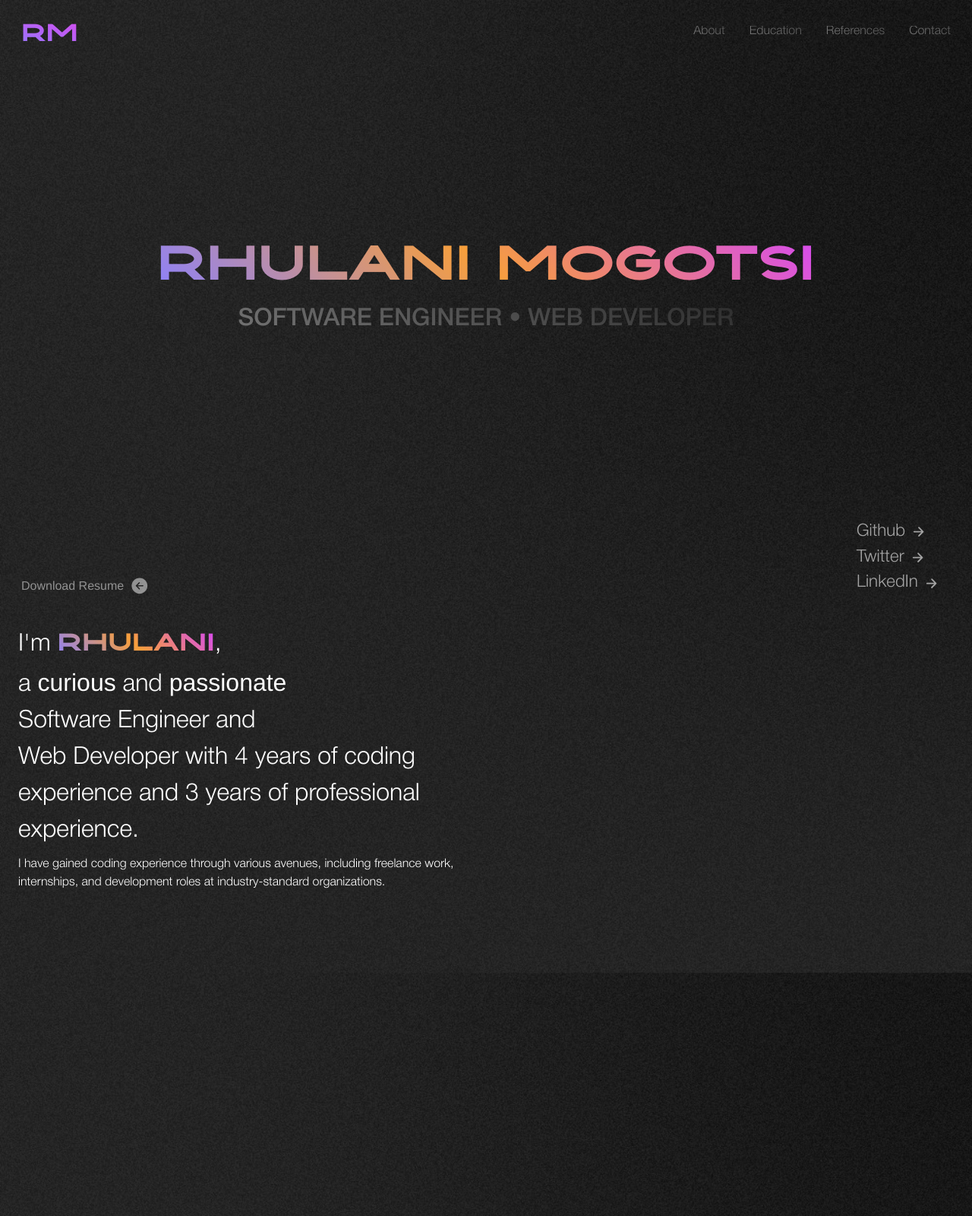
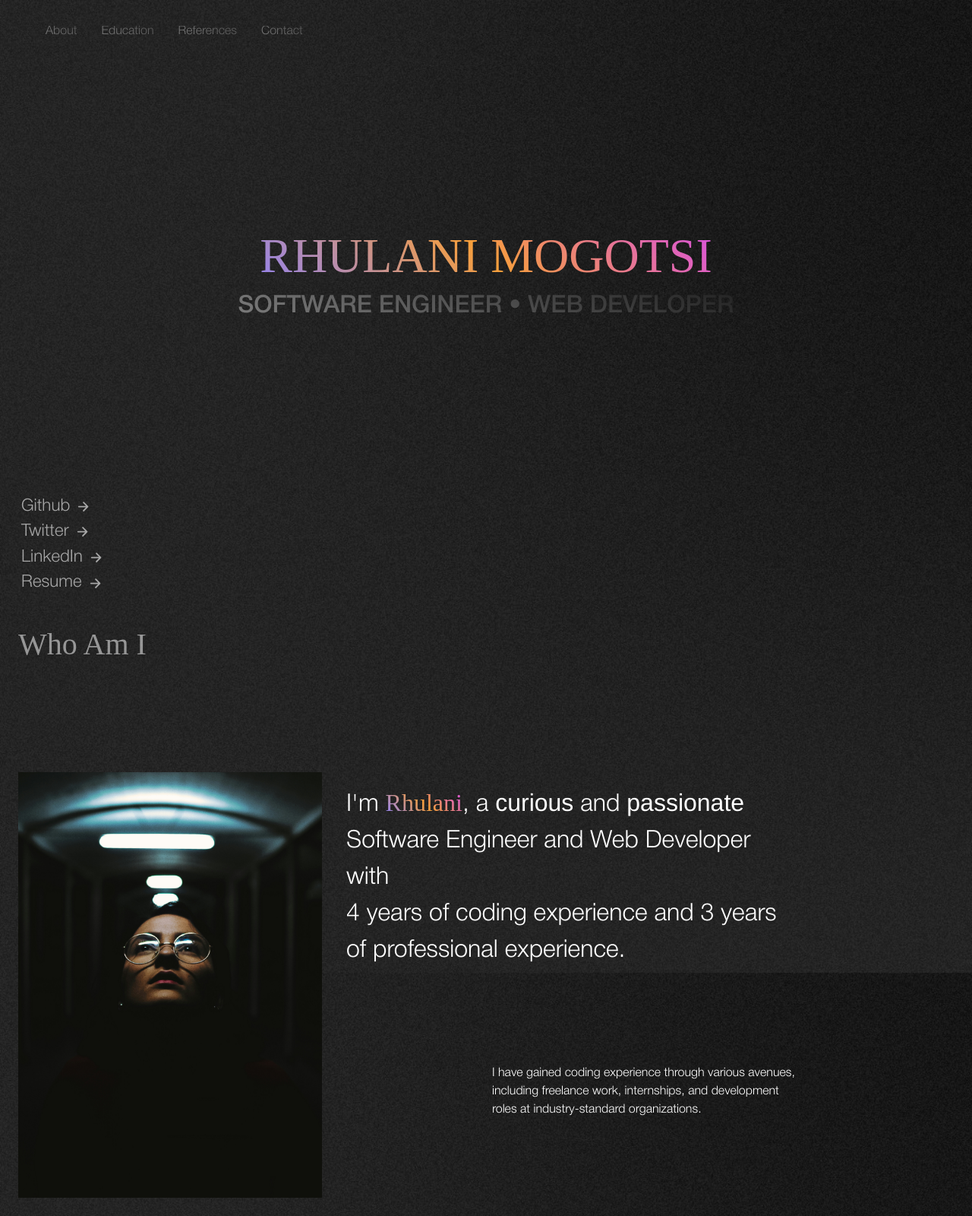
Before and after one commit to WinterTheEngineer/Kgosi-Mogotsi, a Django app: page / in a window 1280 px wide. Shown: the whole page at 76% size. Run offline with Django 5.2, Linux system fonts and the light colour scheme; some libraries are stand-ins or nearby versions; some web fonts are replaced.

Commit message:
removed logo (link)

```diff
--- a/WinterMogotsi/static/css/index.css
+++ b/WinterMogotsi/static/css/index.css
@@ -116,29 +116,17 @@ nav ul li a:hover {
 }
 
 .resume-button {
+    margin: 1rem;
+    padding: 1rem;
     display: flex;
-    margin: 1rem;
     position: relative;
     color: #ffffff80;
     align-items: center;
-    border-radius: 10px;
+    border-radius: 2rem;
     text-decoration: none;
     justify-content: center;
-    transition: color .3s ease;
-}
-
-.resume-button ion-icon {
-    font-size: 1.6rem;
-    margin-left: .5rem;
-    transition: transform .3s ease;
-}
-
-.resume-button:hover {
-    color: #ffffff;
-}
-
-.resume-button:hover ion-icon {
-    transform: rotate(-90deg)
+    border: 2px solid #ffffff00;
+    transition: color .3s ease, border-color .3s ease;
 }
 
 .site-links ul ion-icon {
@@ -269,34 +257,63 @@ nav ul li a:hover {
     filter: blur(var(--_mesh-gradient-blur)); */
 }
 
-.about-container {
+.about-grid {
+    gap: 1rem;
+    height: 100%;
+    display: grid;
+    grid-template-columns: repeat(6, 1fr);
+    grid-template-rows: repeat(4, 1fr);
+}
+
+/* r */
+
+.section-title { grid-area: 1 / 1 / 2 / 3; }
+.portrait-img { grid-area: 2 / 1 / 5 / 3; }
+.intro { grid-area: 2 / 3 / 4 / 6; }
+.more-intro { grid-area: 4 / 4 / 5 / 6; }
+.div5 { grid-area: 3 / 6 / 5 / 7; }
+.div6 { grid-area: 1 / 6 / 2 / 7; }
+
+.about-grid .section-title {
+    font-family: 'NIKEA';
+    color: #ffffff86;
+}
+
+.portrait-img {
+    width: 100%;
+    height: 100%;
+    /* overflow: hidden; */
+    object-fit: cover;
+    border: none;
+}
+
+.portrait-img img {
+    width: 100%;
     height: 100%;
 }
 
-.about-container h2 {
-    width: 50%;
+.about-grid .intro {
     color: #fff;
+    padding: 1rem;
     font-weight: 300;
     line-height: 3rem;
-    /* font-size: 2rem; */
 }
 
-.about-container h2 span {
+.about-grid h2 span {
     font-family: 'NIKEA';
     background: linear-gradient(45deg, #8a80ff, #f79f3b, #d74bee);
     -webkit-background-clip: text;
     -webkit-text-fill-color: transparent;
 }
 
-.about-container h2 .soft {
+.about-grid h2 .soft {
     font-family: 'Helvetica Neue';
     background: linear-gradient(45deg, #8a80ff, #f79f3b, #d74bee);
     -webkit-background-clip: text;
     -webkit-text-fill-color: transparent;
 }
 
-.about-container p {
-    width: 50%;
+.about-grid .more-intro {
     color: #fff;
     font-weight: 300;
 }
--- a/WinterMogotsi/templates/WinterMogotsi/index.html
+++ b/WinterMogotsi/templates/WinterMogotsi/index.html
@@ -26,7 +26,6 @@
     <header id="header">
         <div class="container-fluid header-container">
             <nav>
-                <a href="/" id="logo">RM</a>
                 <ul class="">
                     <li class="animate__animated animate__fadeInLeft">
                         <a href="#about">
@@ -59,12 +58,8 @@
                 </h3>
             </div>
             <div class="site-links">
-                <a class="resume-button" href="">
-                    Download Resume
-                    <ion-icon name="arrow-back-circle"></ion-icon>
-                </a>
-                <ul>
-                    <a href="https://github.com/CodeMasterWinter" target="_blank">
+                <ul class="animate__animated animate__fadeInUp">
+                    <a href="https://github.com/CodeMasterWinter" target="_blank" >
                         Github
                         <ion-icon name="arrow-forward-outline"></ion-icon>
                     </a>
@@ -74,6 +69,10 @@
                     </a>
                     <a href="https://www.linkedin.com/in/rhulani-mogotsi-7bab64286" target="_blank">
                         LinkedIn
+                        <ion-icon name="arrow-forward-outline"></ion-icon>
+                    </a>
+                    <a href="https://www.linkedin.com/in/rhulani-mogotsi-7bab64286" target="_blank">
+                        Resume
                         <ion-icon name="arrow-forward-outline"></ion-icon>
                     </a>
                 </ul>
@@ -100,17 +99,22 @@
         </div>
     </section> -->
     <section id="about">
-        <div class="container-fluid about-container p-4">
-            <h2>I'm <span>Rhulani</span>,
-                <br>a <b>curious</b> and <b>passionate</b>
-                <br>Software Engineer and
-                <br>Web Developer with 4 years of coding experience
+        <div class="container-fluid about-grid p-4">
+            <h1 class="section-title grid-section">Who Am I</h1>
+            <img class="portrait-img grid-section" src="{% static 'images/portrait-img.jpg' %}"></img>
+            <h2 class="grid-section intro">I'm <span>Rhulani</span>,
+                a <b>curious</b> and <b>passionate</b>
+                Software Engineer and
+                Web Developer with<br>4 years of coding experience
                 and 3 years of professional experience.
             </h2>
-            <p>I have gained coding experience through various avenues,
-                including freelance work, internships, and development
-                roles at industry-standard organizations.
+            <p class="more-intro grid-section">
+                I have gained coding experience through various avenues,
+                    including freelance work, internships, and development
+                    roles at industry-standard organizations.
             </p>
+            <div class="div5 grid-section"> </div>
+            <div class="div6 grid-section"> </div>
         </div>
     </section>
     <!-- <section id="education">
```
Also changed, not shown: WinterMogotsi/static/fonts/NIKEA/NIKEA.otf (deleted), WinterMogotsi/static/images/portrait-img.jpg (added), WinterMogotsi/static/images/winter-placeholder.png (deleted).
